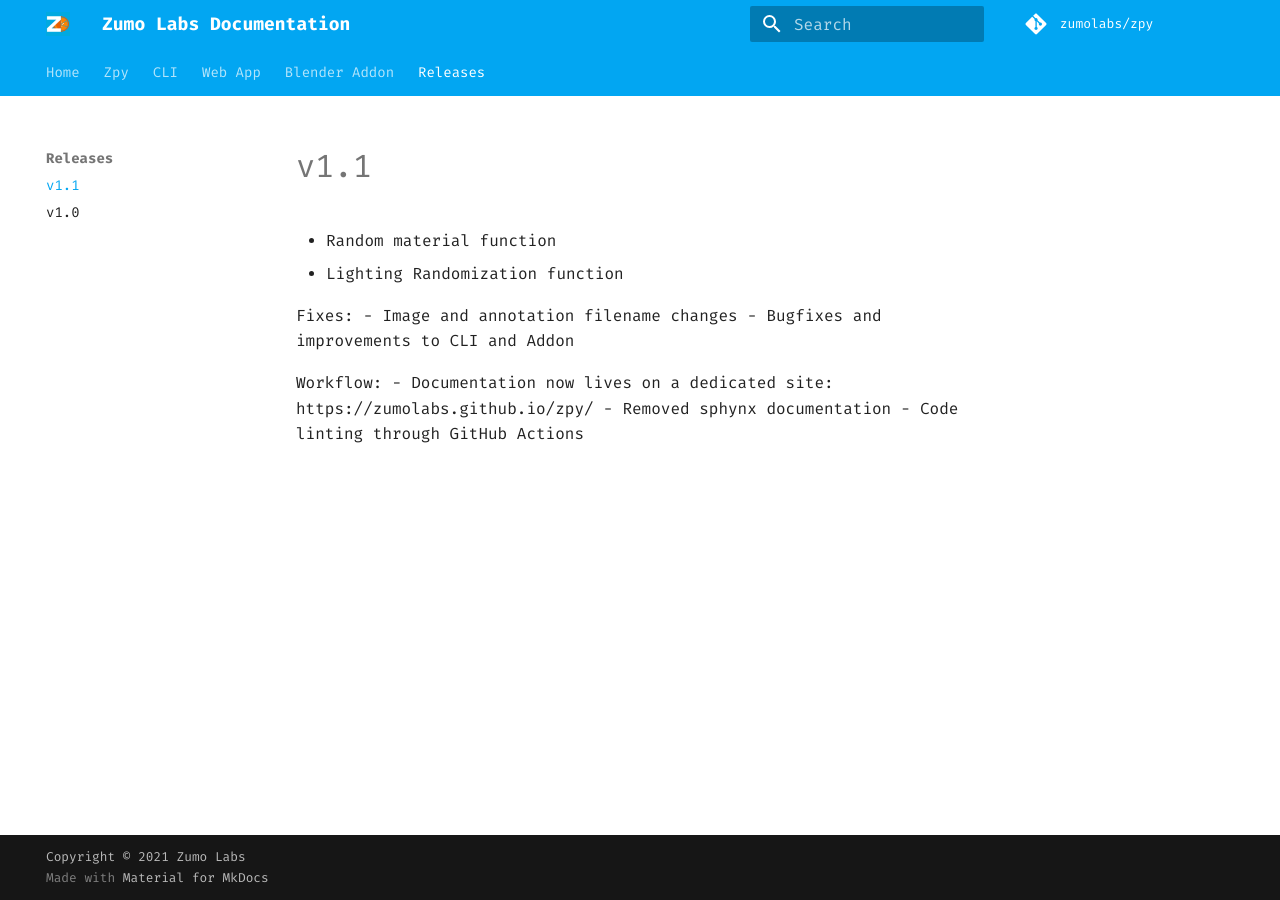
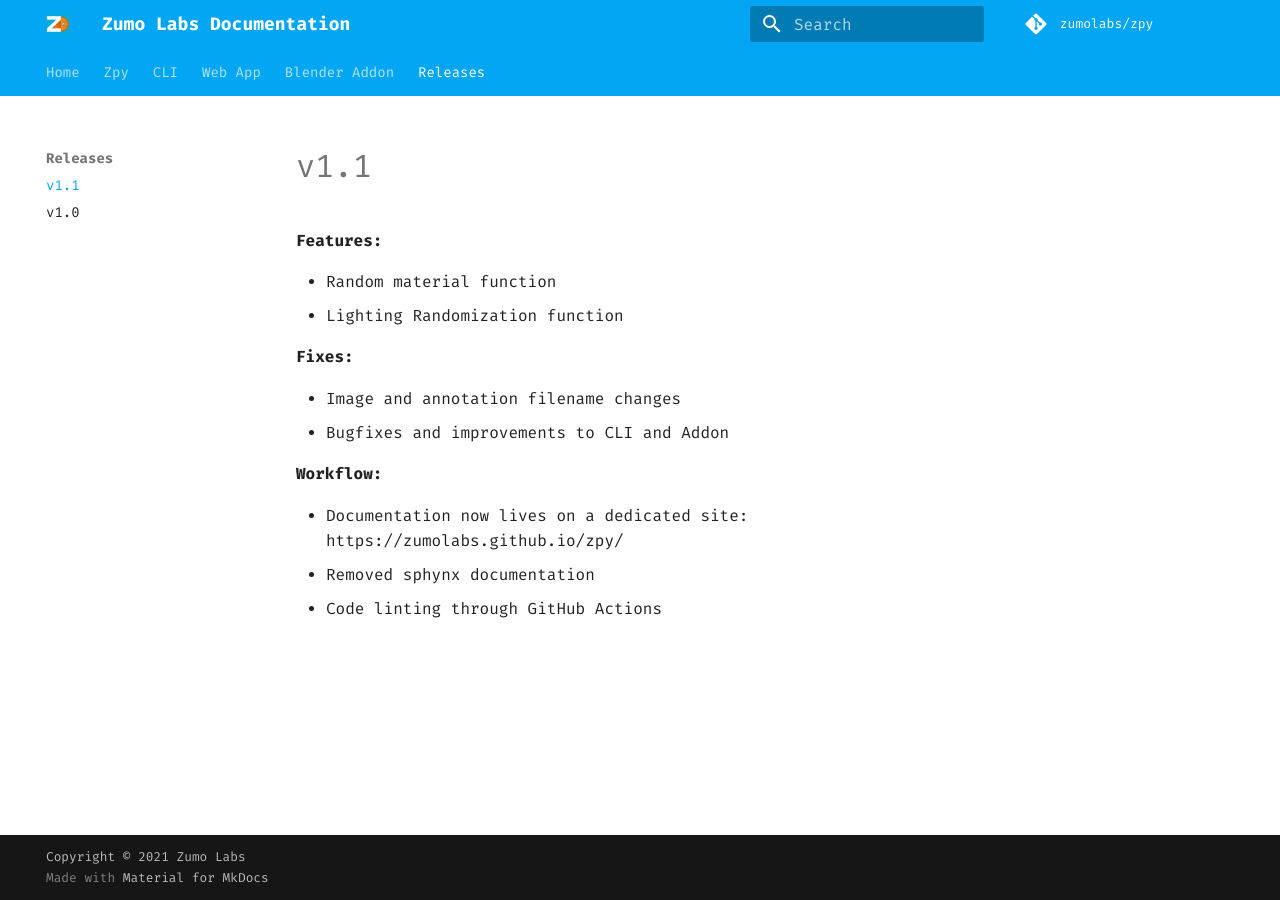
Before and after one commit to ZumoLabs/zpy, an MkDocs documentation site: the page built from docs/releases/1.1-NOTES.md, in a window 1280 px wide. Built offline with MkDocs 1.6.1 and Material for MkDocs 9.7.7, drawn with Linux system fonts in a browser that asks for light colours; comment, search, counter and statistics services are not loaded.

Commit message:
bugfix patch notes

```diff
--- a/docs/releases/1.1-NOTES.md
+++ b/docs/releases/1.1-NOTES.md
@@ -1,12 +1,15 @@
-Features:
+**Features:**
+
 - Random material function
 - Lighting Randomization function
 
-Fixes:
+**Fixes:**
+
 - Image and annotation filename changes
 - Bugfixes and improvements to CLI and Addon
 
-Workflow:
+**Workflow:**
+
 - Documentation now lives on a dedicated site: https://zumolabs.github.io/zpy/
 - Removed sphynx documentation
 - Code linting through GitHub Actions
```
